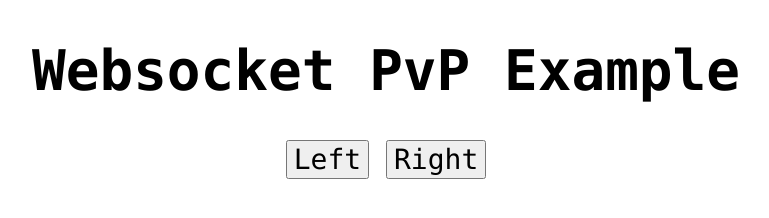
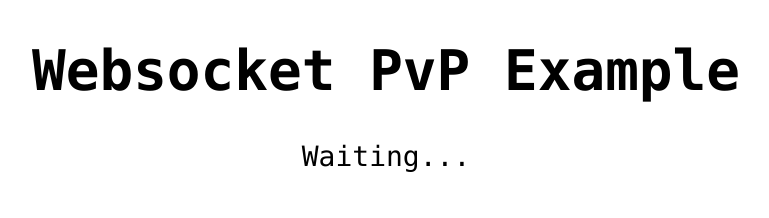
Before and after one commit to erru227/32_1, a website: page public/index.html in a window 1280 px wide. Shown: the whole page, without its empty margins (254-1023 px from the left). Drawn offline with Linux system fonts and the light colour scheme.

Commit message:
Update index.html

```diff
--- a/public/index.html
+++ b/public/index.html
@@ -7,10 +7,12 @@
 <body>
     <h1>Websocket PvP Example</h1>
 
-    <p id="message"></p>
+    <p id="message">Waiting...</p>
 
-    <button id="l_b" onclick="user_click(l_b)">Left</button>
-    <button id="r_b" onclick="user_click(r_b)">Right</button>
+    <div id="g_area" class="game">
+        <button id="l_b" onclick="user_click(l_b)">Left</button>
+        <button id="r_b" onclick="user_click(r_b)">Right</button>
+    </div>
 
     <script src="script.js"></script>
 </body>
```
